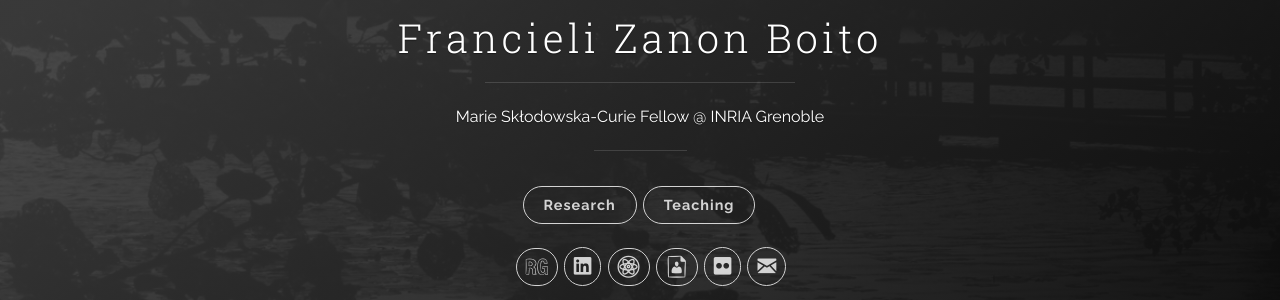
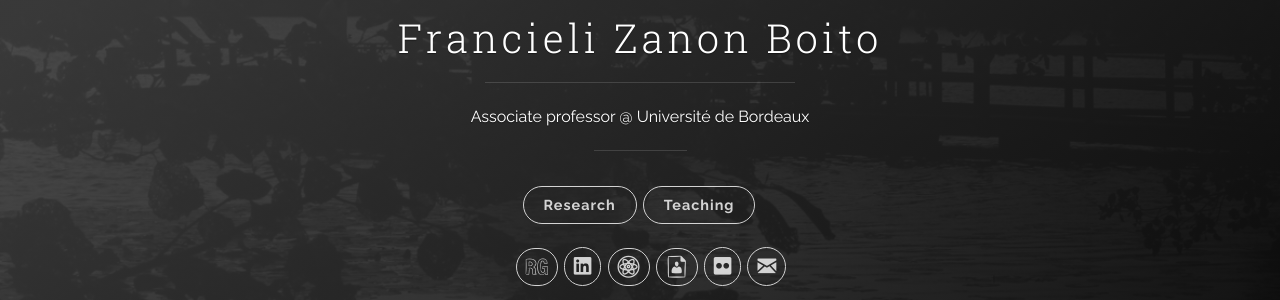
Before and after one commit to francielizanon/francielizanon, a Jekyll site: the page built from index.html, in a window 1280 px wide. Shown: the part 360-660 px from the top of the page. Built offline with Jekyll 4.4.1, drawn with Linux system fonts in a browser that asks for light colours; nearby versions of some CDN libraries; the list of posts is cut into pages by our own code.

Commit message:
change affiliation and job title

```diff
--- a/_config.yml
+++ b/_config.yml
@@ -1,6 +1,7 @@
 # Site settings
 title: Francieli Zanon Boito
-description: '<b>Marie Skłodowska-Curie Fellow @ INRIA Grenoble</b>'
+#description: '<b>Marie Skłodowska-Curie Fellow @ INRIA Grenoble</b>'
+description: '<b>Associate professor @ Université de Bordeaux</b>'
 url: 'https://francielizanon.github.io/'
 baseurl: ''
 google_analytics: 'UA-89939926-1'
```
